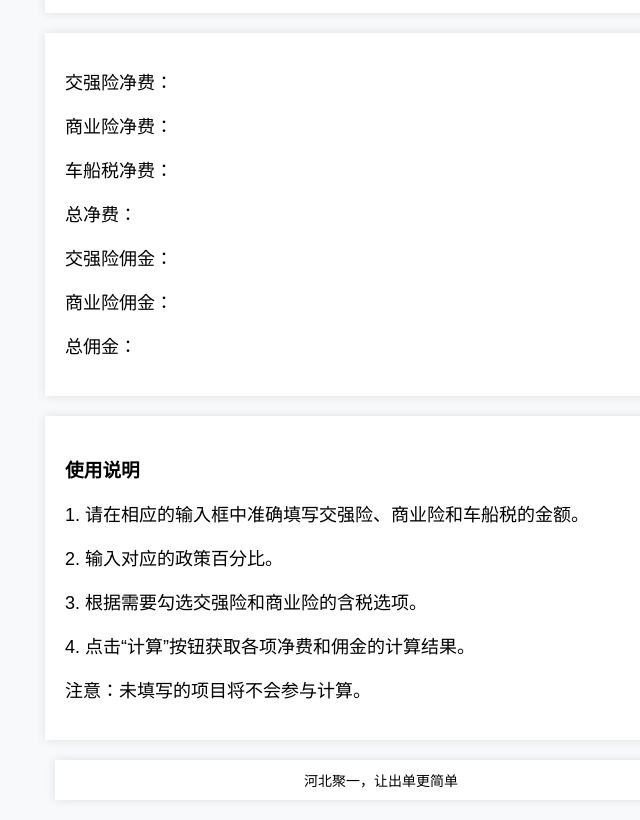
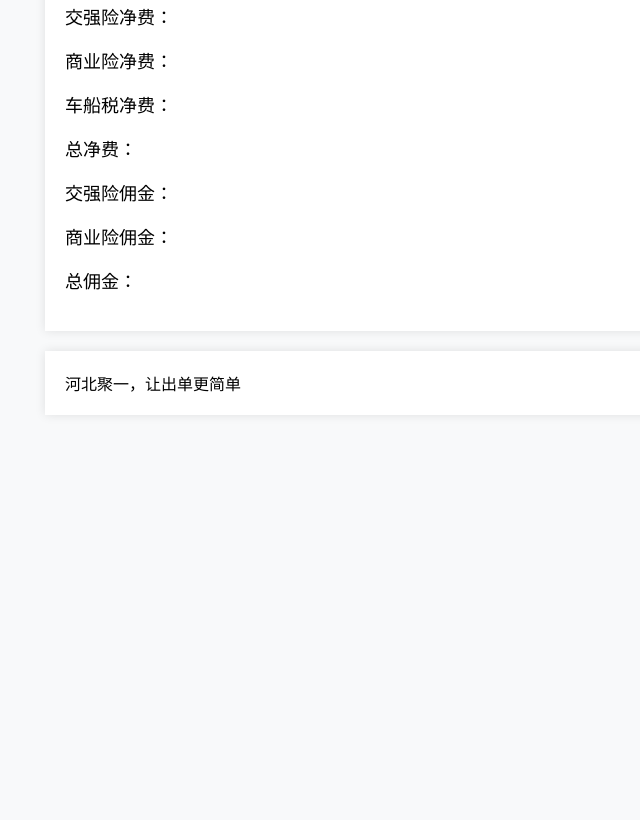
Before and after one commit to zalehub/Net_Fee_Calculator, a plain HTML site: page index.html in a window 1280 px wide. Shown: the part 619-1439 px from the top of the page, without its empty margins (259-899 px from the left). After the commit the page ends 1054 px from the top, so only its background shows below. Drawn offline with Linux system fonts and the light colour scheme.

Commit message:
二次修改

```diff
--- a/index.html
+++ b/index.html
@@ -98,7 +98,6 @@
 </head>
 
 <body>
-  <h2>净费计算器</h2>
   <form>
     <label for="compulsoryInsurance">交强险：</label>
     <input type="number" id="compulsoryInsurance" />
@@ -129,16 +128,7 @@
     <p>总佣金：<span id="totalCommission"></span></p>
   </div>
 
-  <div class="usage">
-    <h3>使用说明</h3>
-    <p>1. 请在相应的输入框中准确填写交强险、商业险和车船税的金额。</p>
-    <p>2. 输入对应的政策百分比。</p>
-    <p>3. 根据需要勾选交强险和商业险的含税选项。</p>
-    <p>4. 点击“计算”按钮获取各项净费和佣金的计算结果。</p>
-    <p>注意：未填写的项目将不会参与计算。</p>
-  </div>
-
-  <div class="footer">河北聚一，让出单更简单</div>
+  <div class="usage">河北聚一，让出单更简单</div>
 
   <script>
     function calculate() {
```
